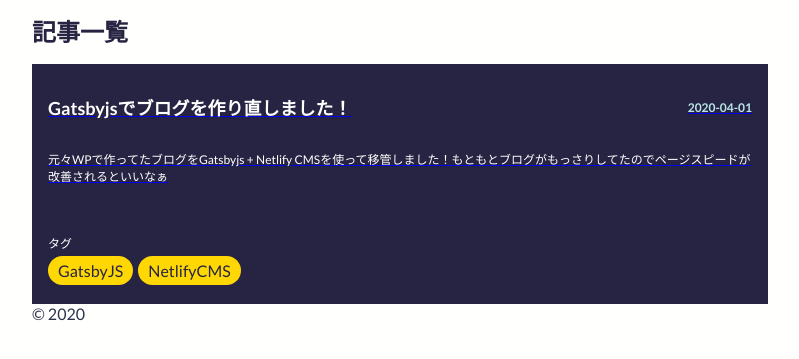
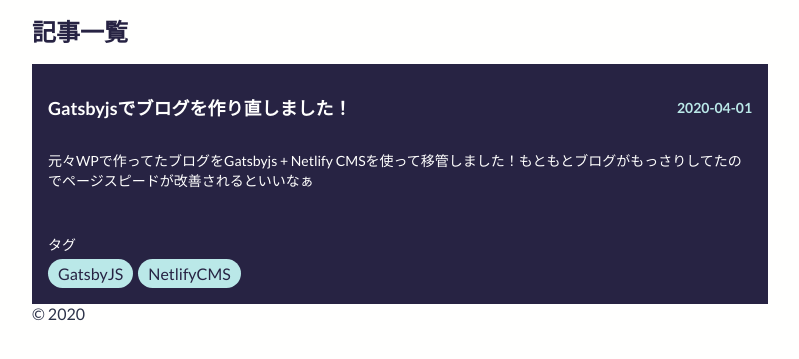
Before and after one commit to rayyyy/old-blog, a Gatsby site: page / in a window 1280 px wide. Shown: the part 67-426 px from the top of the page, without its empty margins (240-1039 px from the left). Built offline with nearby package versions, Linux system fonts and the light colour scheme; Gatsby itself is replaced by a stand-in of ours.

Commit message:
responsice

```diff
--- a/src/components/atoms/tag/tag.module.sass
+++ b/src/components/atoms/tag/tag.module.sass
@@ -1,7 +1,7 @@
 @import '../../../templates/layout/variable'
 
 .tag
-  background: $button
+  background: $card-highlight
   border-radius: 30px
   color: $button-text
   display: inline-block
--- a/src/components/molecules/post-link/post-link.module.sass
+++ b/src/components/molecules/post-link/post-link.module.sass
@@ -4,7 +4,13 @@
   background: $headline
   height: 240px
 
+  a
+    text-decoration: none // underlineを削除
+
   .main
+    @include md
+      font-size: 14px
+
     color: $background
     font-size: 12px
     height: 68px
@@ -25,6 +31,9 @@
       text-decoration: none
       width: 75%
     .date
+      @include md
+        font-size: 14px
+
       color: $card-highlight
       flex: 1
       font-size: 12px
@@ -35,4 +44,7 @@
     color: $background
     padding: 0 16px 0 16px
     .title
+      @include md
+        font-size: 14px
+
       font-size: 12px
```
Also changed, not shown: README.md.
